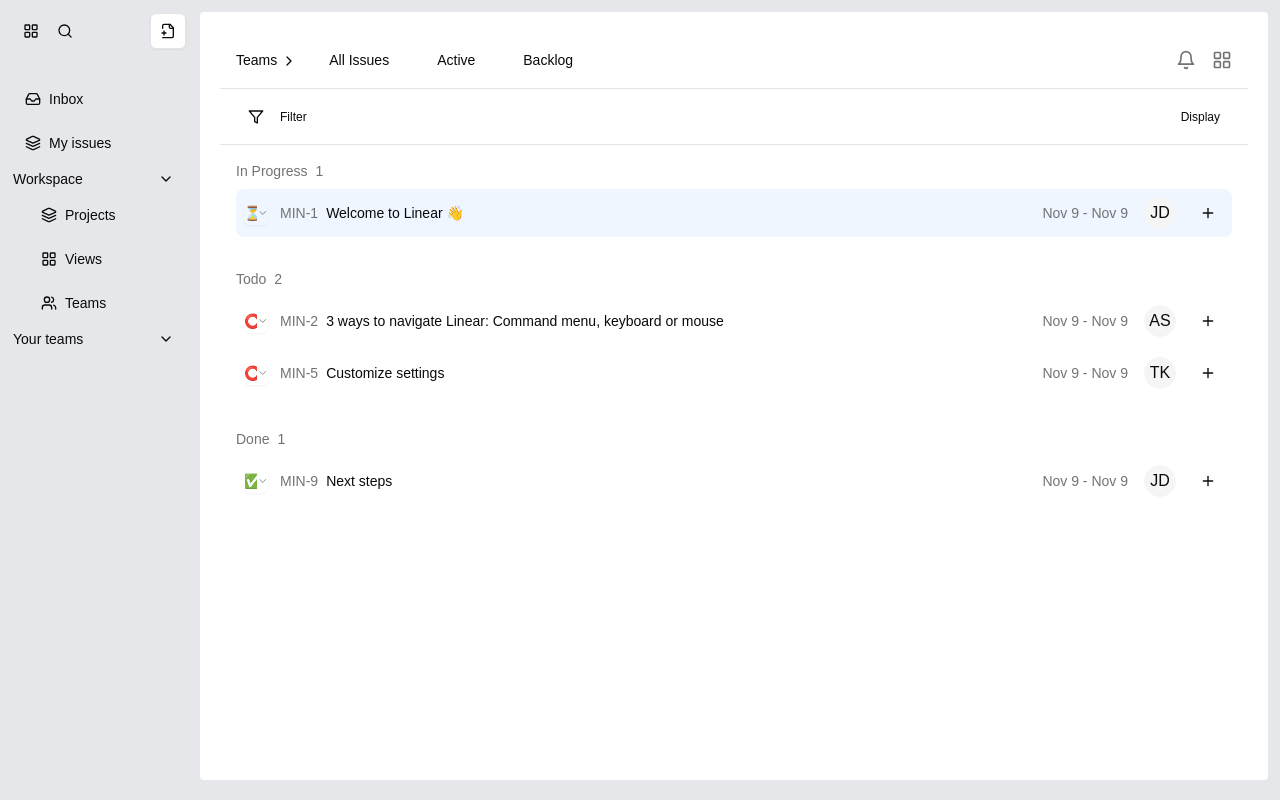
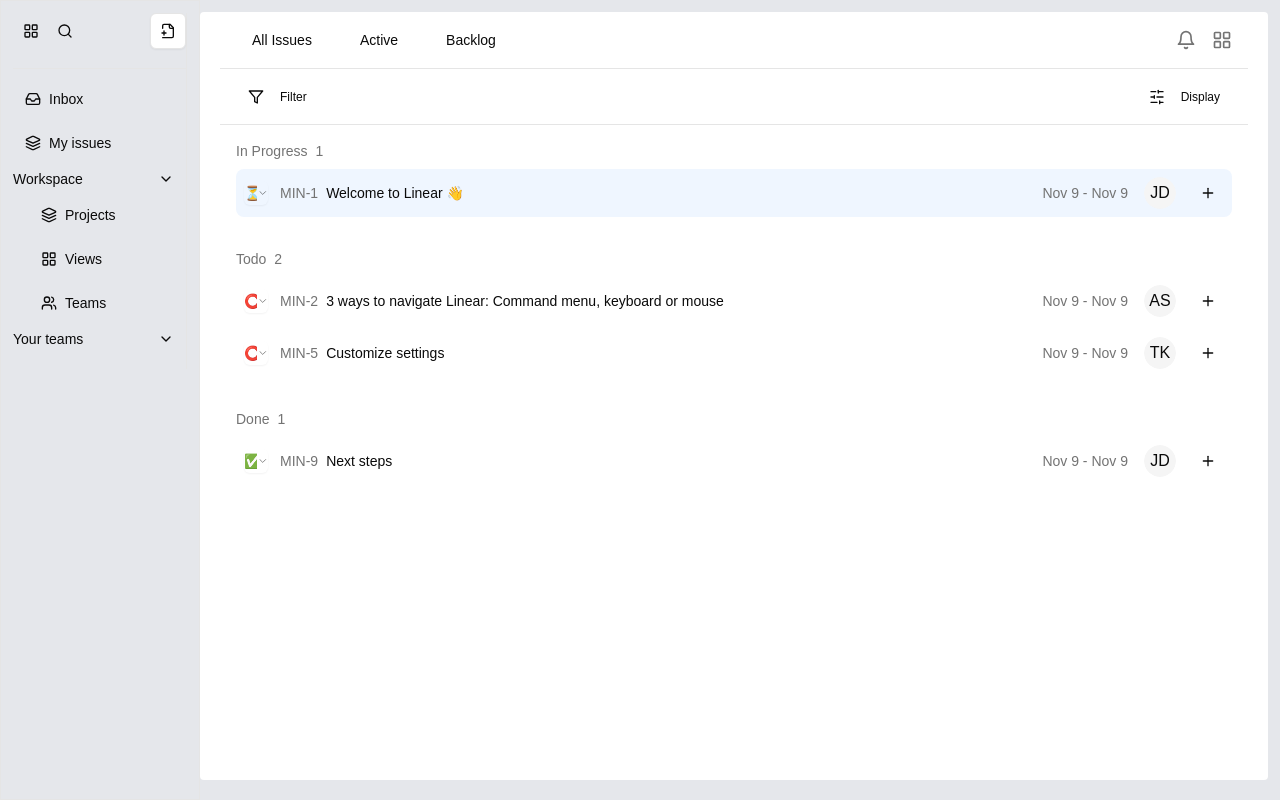
Before and after one commit to daidtech/fe_mini_tasks, a Next.js app: page /my-issues in a window 1280 px wide. Built offline with nearby package versions, Linux system fonts and the light colour scheme.

Commit message:
refactor layout: update padding classes and enhance task component structure

```diff
--- a/app/inbox/page.tsx
+++ b/app/inbox/page.tsx
@@ -1,7 +1,7 @@
 
 export default function Inbox() {
   return (
-    <div className="p-5">
+    <div className="px-5">
       Inbox [in development]
     </div>
   )
--- a/app/my-issues/page.tsx
+++ b/app/my-issues/page.tsx
@@ -2,7 +2,7 @@
 
 export default function MyIssues() {
   return (
-    <div className="p-5">
+    <div className="px-5">
       <Tasks />
     </div>
   )
--- a/app/page.tsx
+++ b/app/page.tsx
@@ -1,6 +1,6 @@
 export default function Home() {
   return (
-    <div className="p-5">
+    <div className="px-5">
       MainContent [in development]
     </div>
   )
--- a/app/teams/page.tsx
+++ b/app/teams/page.tsx
@@ -1,7 +1,7 @@
 
 export default function Teams() {
   return (
-    <div className="p-5">
+    <div className="px-5">
       Teams [in development]
     </div>
   )
--- a/app/views/page.tsx
+++ b/app/views/page.tsx
@@ -1,7 +1,7 @@
 
 export default function Views() {
   return (
-    <div className="p-5">
+    <div className="px-5">
       Views [in development]
     </div>
   )
--- a/components/tasks/index.tsx
+++ b/components/tasks/index.tsx
@@ -1,8 +1,7 @@
 "use client"
 
 import { useState } from "react"
-import Link from "next/link"
-import { Bell, ChevronRight, Filter, LayoutGrid, Plus } from 'lucide-react'
+import { Bell, SlidersHorizontal, Filter, LayoutGrid, Plus } from 'lucide-react'
 import { Button } from "@/components/ui/button"
 import {
   DropdownMenu,
@@ -70,10 +69,6 @@
       <header className="border-b">
         <div className="flex items-center px-4 h-14">
           <nav className="flex items-center space-x-4">
-            <Link className="text-sm font-medium hover:text-primary" href="#">
-              Teams
-              <ChevronRight className="inline-block w-4 h-4 ml-1" />
-            </Link>
             <Button variant="ghost" className="text-sm font-medium">
               All Issues
             </Button>
@@ -103,10 +98,20 @@
               <DropdownMenuItem onSelect={() => setActiveFilter("backlog")}>Backlog</DropdownMenuItem>
             </DropdownMenuContent>
           </DropdownMenu>
-          <div className="ml-auto">
+          <div className="ml-auto flex items-center space-x-4">
+            <DropdownMenu>
+              <DropdownMenuTrigger asChild>
                 <Button variant="ghost" size="sm">
+                  <SlidersHorizontal className="w-4 h-4 mr-2" />
                   Display
                 </Button>
+              </DropdownMenuTrigger>
+              <DropdownMenuContent align="start" className="w-48">
+              <DropdownMenuItem onSelect={() => setActiveFilter("all")}>All Issues</DropdownMenuItem>
+              <DropdownMenuItem onSelect={() => setActiveFilter("active")}>Active Issues</DropdownMenuItem>
+              <DropdownMenuItem onSelect={() => setActiveFilter("backlog")}>Backlog</DropdownMenuItem>
+              </DropdownMenuContent>
+            </DropdownMenu>
           </div>
         </div>
       </header>
```
Lines whose indentation alone changed are shown as unchanged.
